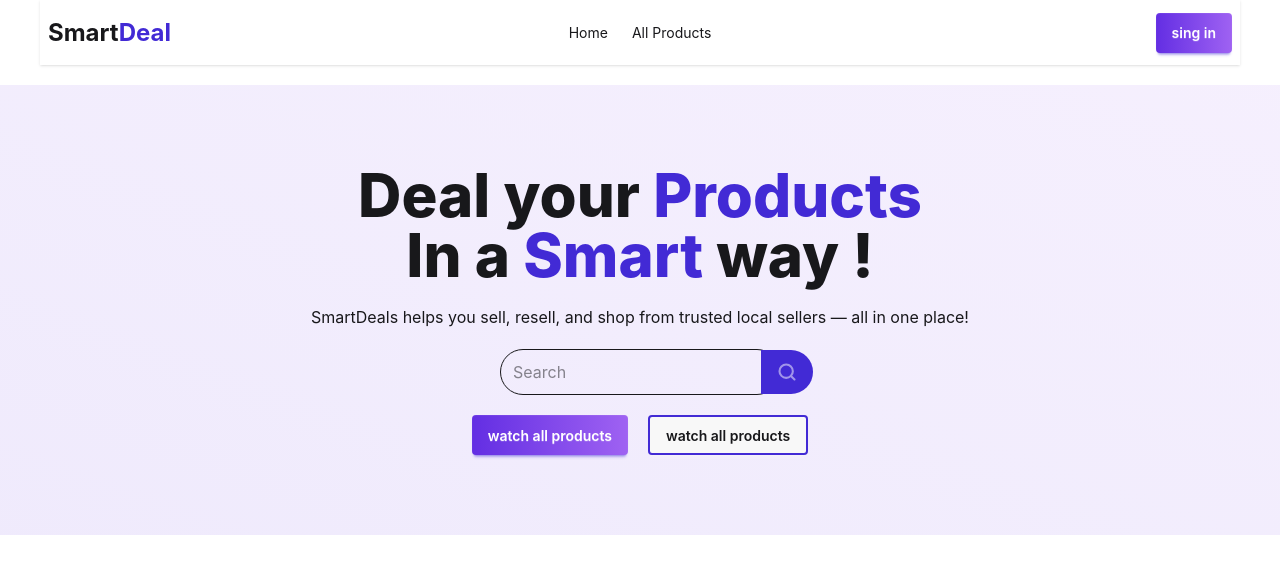
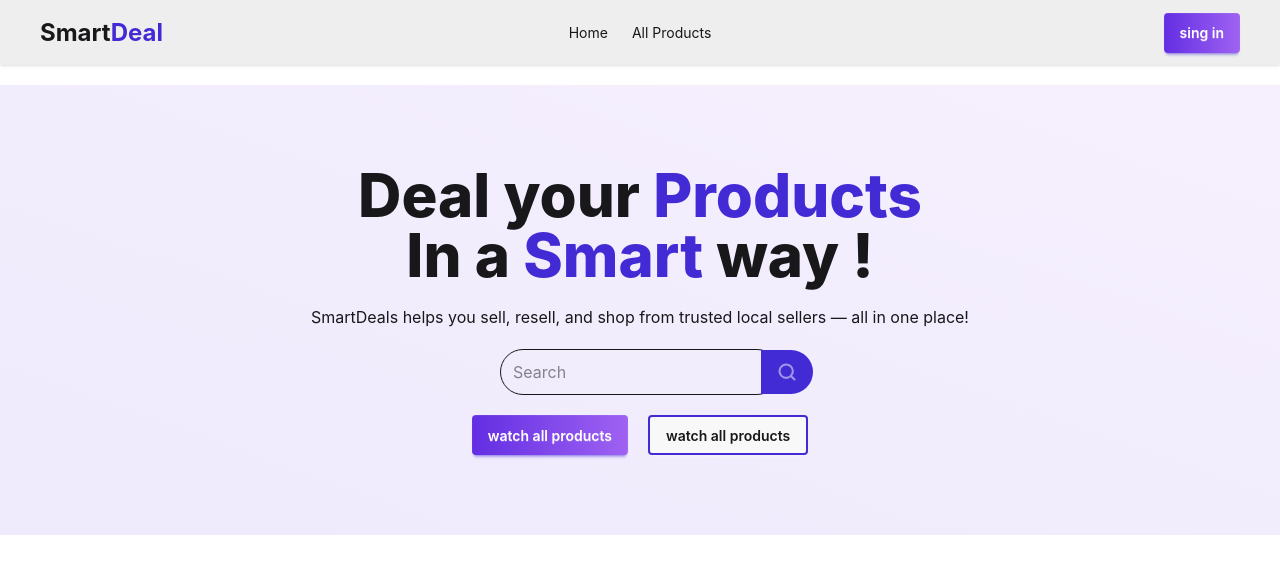
Before and after one commit to AhmedSami019/smart-deal-client, a React (Vite) app: page / in a window 1280 px wide. Shown: the top 574 px of the page. Built offline with nearby package versions, Linux system fonts and the light colour scheme; no server answers.

Commit message:
navbar undated

```diff
--- a/src/Components/Navbar/Navbar.tsx
+++ b/src/Components/Navbar/Navbar.tsx
@@ -38,7 +38,7 @@ const handleSignOutUser = ()=>{
   );
 
   return (
-    <div className="navbar bg-base-100 shadow-sm">
+    <div className="navbar bg-base-300 px-10 shadow-sm">
       <div className="navbar-start">
         <div className="dropdown">
           <div tabIndex={0} role="button" className="btn btn-ghost lg:hidden">
--- a/src/Layouts/HomeLayout/HomeLayout.tsx
+++ b/src/Layouts/HomeLayout/HomeLayout.tsx
@@ -7,7 +7,7 @@ const HomeLayout = () => {
         <div>
             <header>
                 {/* this is navbar section */}
-                <nav className="px-10">
+                <nav className="">
                     <Navbar></Navbar>
                 </nav>
             </header>
```
